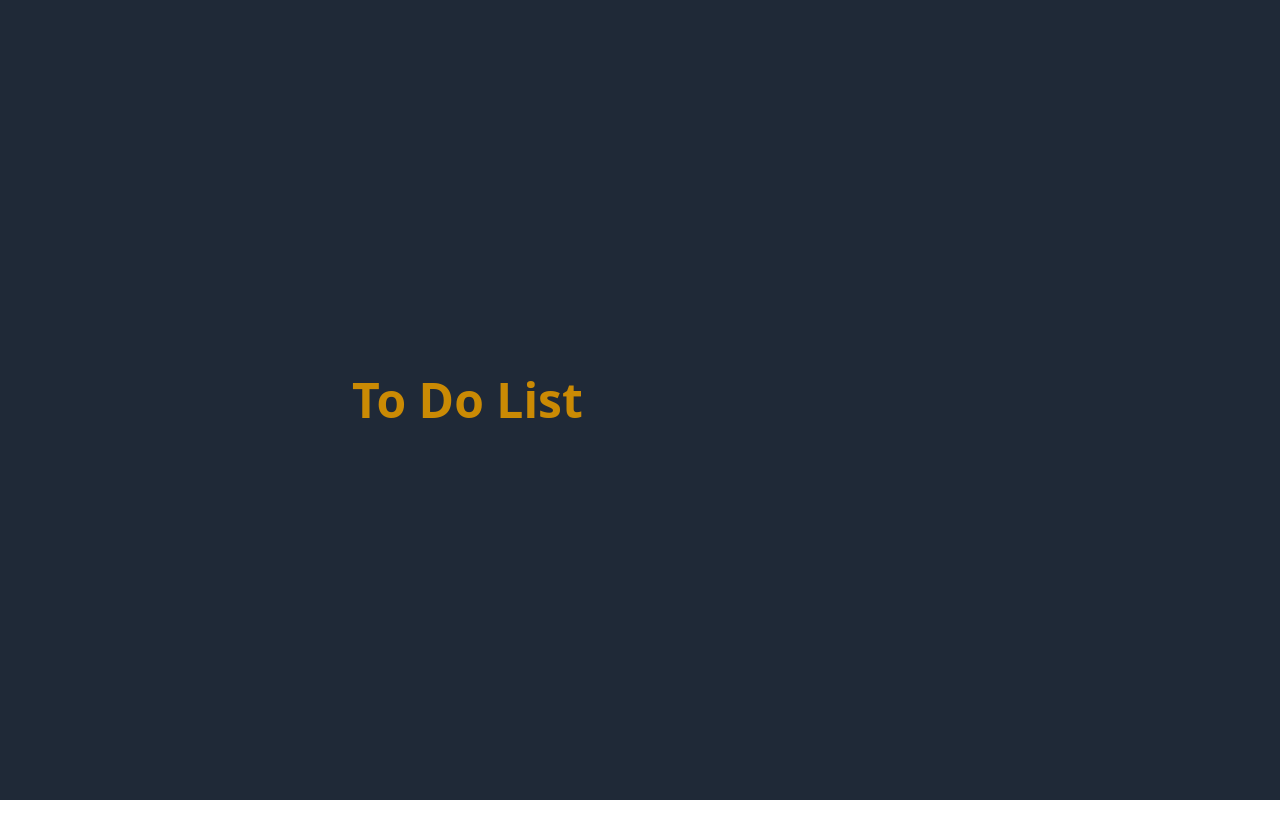
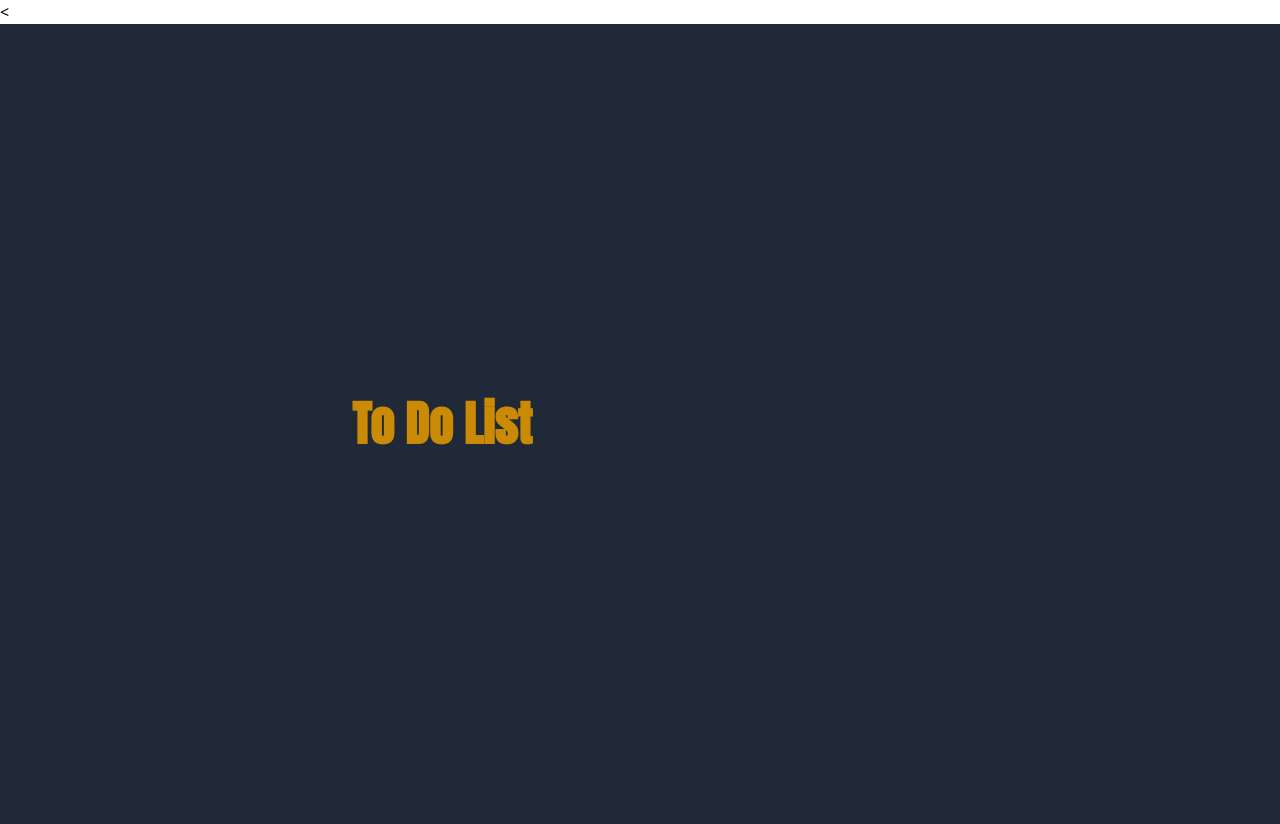
Before and after one commit to juf468/To-Do-List, a React (Create React App) app: page / in a window 1280 px wide. Before the commit the page ends 800 px from the top, so only its background shows below. Built offline with nearby package versions, Linux system fonts and the light colour scheme.

Commit message:
google fonts included

```diff
--- a/public/index.html
+++ b/public/index.html
@@ -1,6 +1,7 @@
 <!DOCTYPE html>
 <html lang="en">
   <head>
+
     <meta charset="utf-8" />
     <link rel="icon" href="%PUBLIC_URL%/favicon.ico" />
     <meta name="viewport" content="width=device-width, initial-scale=1" />
@@ -24,6 +25,9 @@
       work correctly both with client-side routing and a non-root public URL.
       Learn how to configure a non-root public URL by running `npm run build`.
     -->
+    <<link rel="preconnect" href="https://fonts.googleapis.com">
+    <link rel="preconnect" href="https://fonts.gstatic.com" crossorigin>
+    <link href="https://fonts.googleapis.com/css2?family=Anton&family=Inter&display=swap" rel="stylesheet">
     <title>React App</title>
   </head>
   <body>
--- a/tailwind.config.js
+++ b/tailwind.config.js
@@ -2,7 +2,12 @@
 module.exports = {
 	content: ['./src/**/*.{js,jsx,ts,tsx}'],
 	theme: {
-		extend: {},
+		extend: {
+			fontFamily: {
+				anton: "'Anton','serif'",
+				inter: "'Inter', 'serif'",
+			},
+		},
 	},
 	plugins: [],
 };
```
